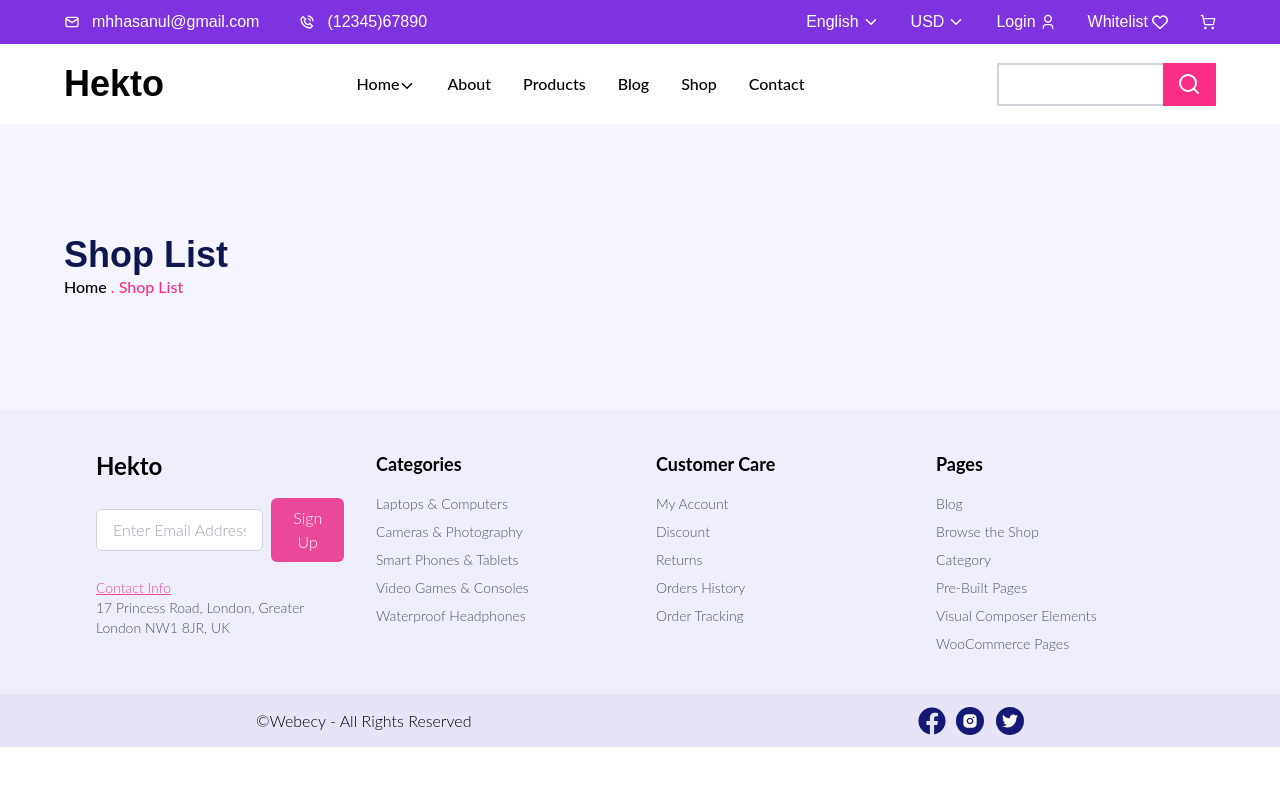
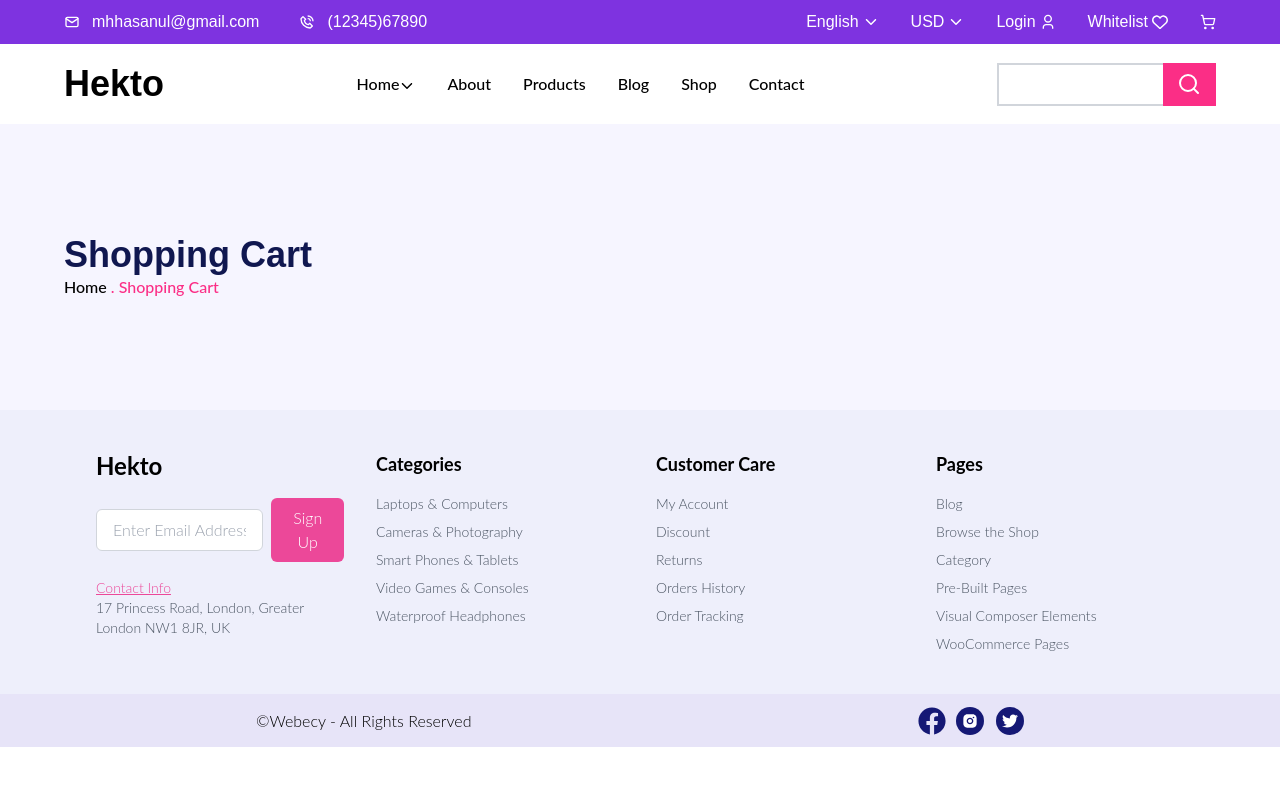
Before and after one commit to abdulrehman1771/giaic_quarter_02_hackathon, a Next.js app: page /shopping_cart in a window 1280 px wide. Shown: the top 786 px of the page. Built offline with nearby package versions, Linux system fonts and the light colour scheme.

Commit message:
dynamic data fetching

```diff
--- a/app/shopping_cart/page.tsx
+++ b/app/shopping_cart/page.tsx
@@ -1,5 +1,4 @@
 import Link from "next/link";
-
 
 const ShoppingCart = () => {
   return (
@@ -10,14 +9,14 @@ const ShoppingCart = () => {
             <div className="w-[90%] max-w-[1400px] mx-auto">
               <div className="h-[286px] flex flex-col justify-center">
                 <h1 className="josefin-sans text-4xl font-extrabold text-[#101750]">
-            Shop List
+                  Shopping Cart
                 </h1>
                 <div className="flex gap-1 font-medium">
                   <div>
                     <Link href={"/"}>Home</Link>
                   </div>
                   <div className="text-[#FB2E86]">
-              <p>. Shop List</p>
+                    <p>. Shopping Cart</p>
                   </div>
                 </div>
               </div>
@@ -26,7 +25,7 @@ const ShoppingCart = () => {
         </div>
       </div>
     </>
-  )
-}
+  );
+};
 
 export default ShoppingCart;
```
Lines whose indentation alone changed are shown as unchanged.
